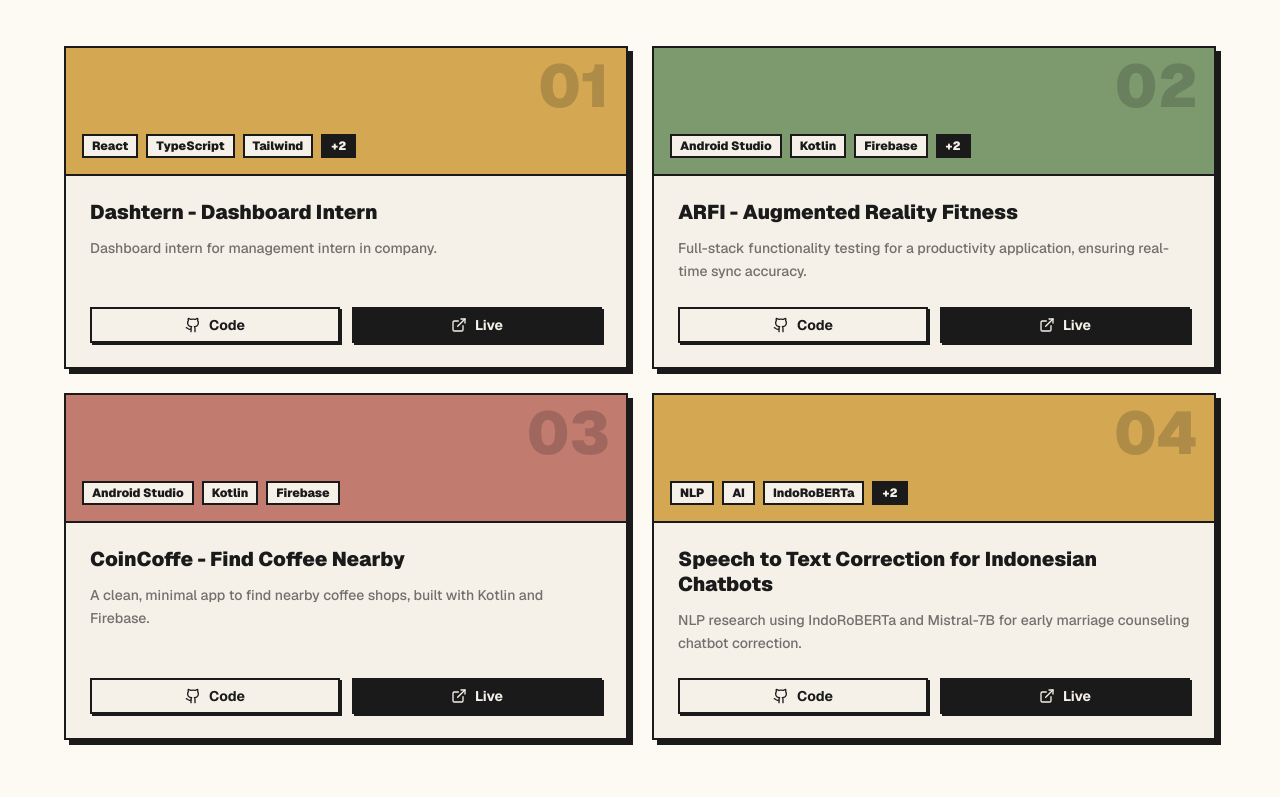
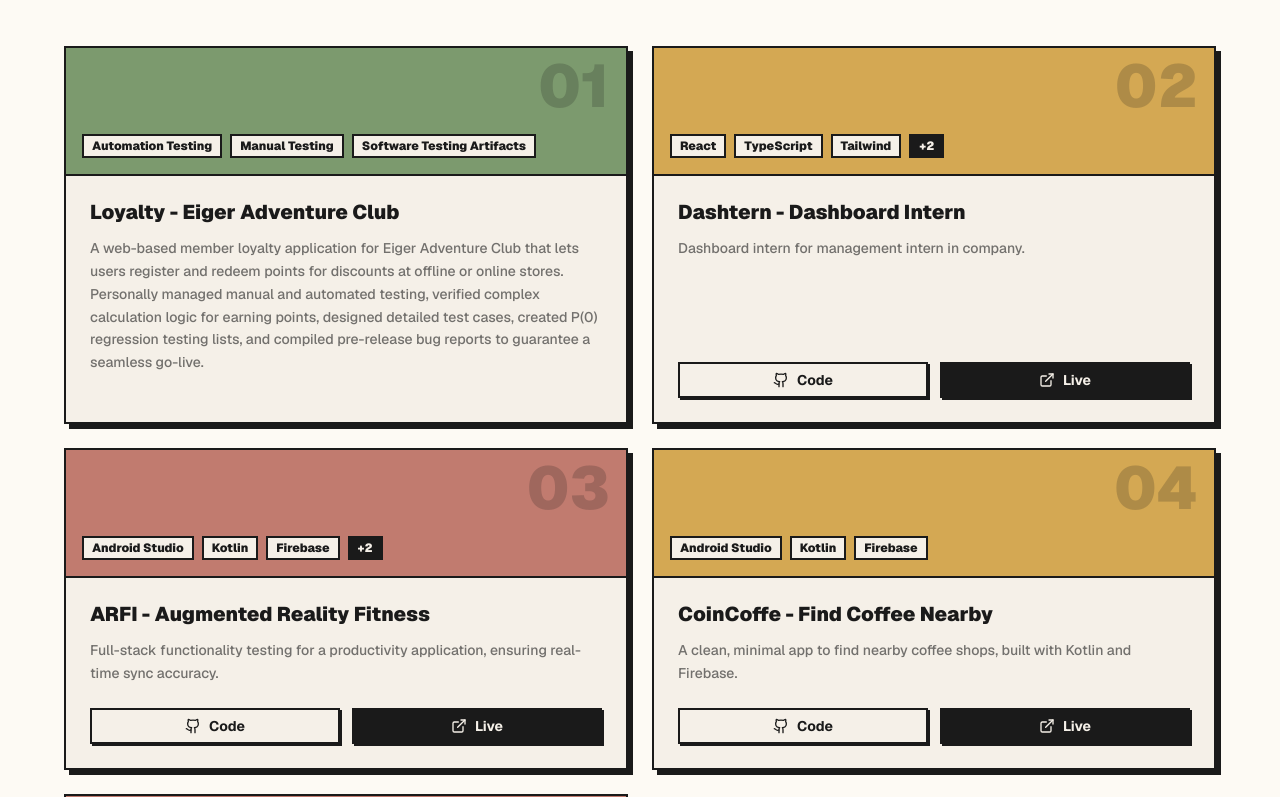
Before and after one commit to FirdhausDwiSukma/my-porto, a Next.js app: page / in a window 1280 px wide. Shown: the part 2360-3157 px from the top of the page. Built offline with nearby package versions, Linux system fonts and the light colour scheme.

Commit message:
add card for loyalty

```diff
--- a/components/Projects.tsx
+++ b/components/Projects.tsx
@@ -6,32 +6,40 @@ import { ExternalLink, Github } from "lucide-react";
 
 const projects = [
     {
+        title: "Loyalty - Eiger Adventure Club",
+        description: "A web-based member loyalty application for Eiger Adventure Club that lets users register and redeem points for discounts at offline or online stores. Personally managed manual and automated testing, verified complex calculation logic for earning points, designed detailed test cases, created P(0) regression testing lists, and compiled pre-release bug reports to guarantee a seamless go-live.",
+        tags: ["Automation Testing", "Manual Testing", "Software Testing Artifacts"],
+        color: "#7C9A6E",
+        number: "01",
+        hideLinks: true,
+    },
+    {
         title: "Dashtern - Dashboard Intern",
         description: "Dashboard intern for management intern in company.",
         tags: ["React", "TypeScript", "Tailwind", "Golang", "PostgreSQL"],
         color: "#D4A853",
-        number: "01",
+        number: "02",
     },
     {
         title: "ARFI - Augmented Reality Fitness",
         description: "Full-stack functionality testing for a productivity application, ensuring real-time sync accuracy.",
         tags: ["Android Studio", "Kotlin", "Firebase", "Snapchat", "AR"],
-        color: "#7C9A6E",
-        number: "02",
+        color: "#C17B6F",
+        number: "03",
     },
     {
         title: "CoinCoffe - Find Coffee Nearby",
         description: "A clean, minimal app to find nearby coffee shops, built with Kotlin and Firebase.",
         tags: ["Android Studio", "Kotlin", "Firebase"],
-        color: "#C17B6F",
-        number: "03",
+        color: "#D4A853",
+        number: "04",
     },
     {
         title: "Speech to Text Correction for Indonesian Chatbots",
         description: "NLP research using IndoRoBERTa and Mistral-7B for early marriage counseling chatbot correction.",
         tags: ["NLP", "AI", "IndoRoBERTa", "Mistral-7B", "LLM"],
-        color: "#D4A853",
-        number: "04",
+        color: "#C17B6F",
+        number: "05",
     },
 ];
 
@@ -100,6 +108,7 @@ export const Projects = () => {
                                     <p className="mb-6 flex-1 text-sm text-[#1a1a1a]/60 font-medium leading-relaxed">
                                         {project.description}
                                     </p>
+                                    {!project.hideLinks && (
                                         <div className="flex gap-3 mt-auto">
                                             <Button variant="outline" size="sm" className="flex-1 gap-2">
                                                 <Github className="w-4 h-4" /> Code
@@ -108,6 +117,7 @@ export const Projects = () => {
                                                 <ExternalLink className="w-4 h-4" /> Live
                                             </Button>
                                         </div>
+                                    )}
                                 </div>
                             </motion.div>
                         </motion.div>
```
Lines whose indentation alone changed are shown as unchanged.
